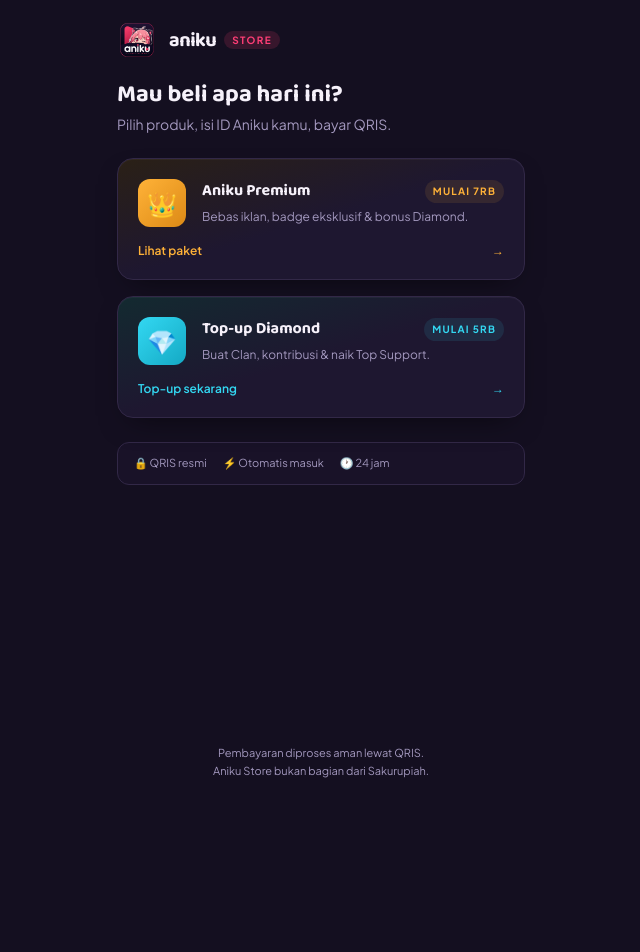
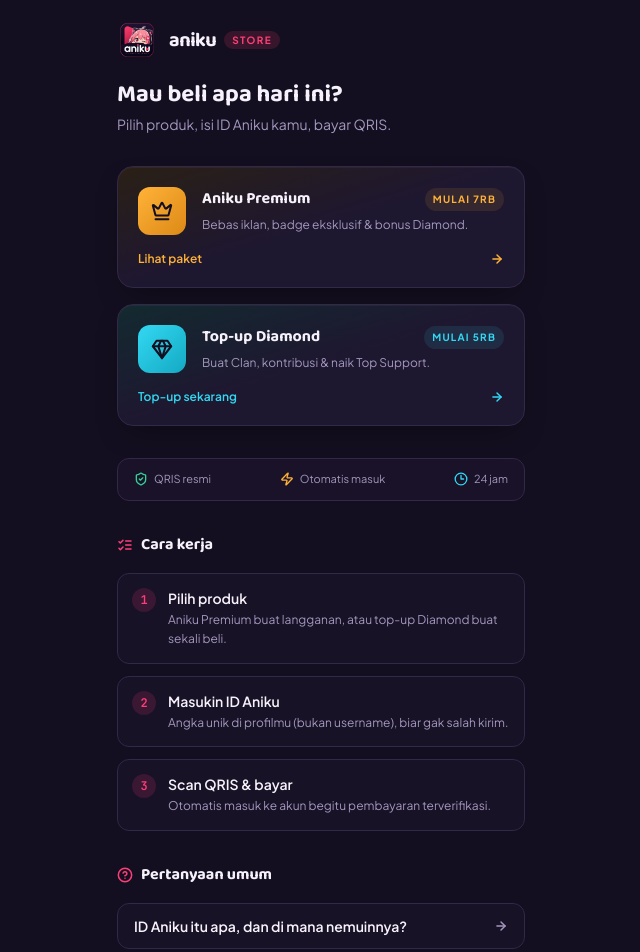
Before and after one commit to MisterXyz-sc/aniku-store, a Next.js app: page / in a window 1280 px wide. Shown: the top 952 px of the page, without its empty margins (319-959 px from the left). Before the commit the page ends 800 px from the top, so only its background shows below. Built offline with nearby package versions, Linux system fonts and the light colour scheme.

Commit message:
first commit

```diff
--- a/app/diamond/page.tsx
+++ b/app/diamond/page.tsx
@@ -2,6 +2,7 @@
 
 import { useEffect, useState } from 'react';
 import Link from 'next/link';
+import { CheckCircle2, ChevronLeft, ExternalLink, AlertCircle, Loader2 } from 'lucide-react';
 import type { CheckoutResponse } from '@/lib/types';
 
 type Step = 'amount' | 'paying' | 'success';
@@ -68,7 +69,9 @@
   if (step === 'success') {
     return (
       <div className="flex flex-col items-center text-center gap-4 pt-10 animate-rise-in">
-        <div className="w-16 h-16 rounded-full bg-good/15 flex items-center justify-center text-3xl">✅</div>
+        <div className="w-16 h-16 rounded-full bg-good/15 flex items-center justify-center">
+          <CheckCircle2 size={30} strokeWidth={2} className="text-good" />
+        </div>
         <div>
           <h2 className="font-display font-bold text-lg">Pembayaran berhasil</h2>
           <p className="mt-1 text-sm text-paper-muted">
@@ -127,9 +130,10 @@
                 href={invoice.checkout_url}
                 target="_blank"
                 rel="noreferrer"
-                className="text-center rounded-full border border-ink-line py-2.5 text-sm font-semibold transition hover:border-diamond/60 hover:text-diamond"
+                className="flex items-center justify-center gap-1.5 rounded-full border border-ink-line py-2.5 text-sm font-semibold transition hover:border-diamond/60 hover:text-diamond"
               >
                 Buka halaman pembayaran
+                <ExternalLink size={14} strokeWidth={2.25} />
               </a>
             )}
           </div>
@@ -144,8 +148,8 @@
 
   return (
     <div className="flex flex-col gap-5 animate-rise-in">
-      <Link href="/" className="text-xs text-paper-muted w-fit hover:text-paper transition">
-        ‹ Kembali
+      <Link href="/" className="flex items-center gap-1 text-xs text-paper-muted w-fit hover:text-paper transition">
+        <ChevronLeft size={14} strokeWidth={2.5} /> Kembali
       </Link>
 
       <div>
@@ -199,13 +203,18 @@
         </p>
       </div>
 
-      {error && <p className="text-sm text-bad">{error}</p>}
+      {error && (
+        <p className="flex items-start gap-1.5 text-sm text-bad">
+          <AlertCircle size={16} strokeWidth={2.25} className="shrink-0 mt-0.5" /> {error}
+        </p>
+      )}
 
       <button
         disabled={!userNumber.trim() || amount < 500 || submitting}
         onClick={handleSubmit}
-        className="rounded-full bg-diamond text-ink font-bold py-3.5 text-sm transition hover:bg-diamond-dark hover:text-paper disabled:opacity-40 disabled:hover:bg-diamond disabled:hover:text-ink"
+        className="flex items-center justify-center gap-2 rounded-full bg-diamond text-ink font-bold py-3.5 text-sm transition hover:bg-diamond-dark hover:text-paper disabled:opacity-40 disabled:hover:bg-diamond disabled:hover:text-ink"
       >
+        {submitting && <Loader2 size={16} strokeWidth={2.5} className="animate-spin" />}
         {submitting ? 'Memproses...' : 'Buat pesanan'}
       </button>
     </div>
--- a/app/page.tsx
+++ b/app/page.tsx
@@ -1,8 +1,43 @@
 import Link from 'next/link';
+import { Crown, Gem, ShieldCheck, Zap, Clock3, ArrowRight, ListChecks, HelpCircle } from 'lucide-react';
+
+const STEPS = [
+  {
+    title: 'Pilih produk',
+    body: 'Aniku Premium buat langganan, atau top-up Diamond buat sekali beli.'
+  },
+  {
+    title: 'Masukin ID Aniku',
+    body: 'Angka unik di profilmu (bukan username), biar gak salah kirim.'
+  },
+  {
+    title: 'Scan QRIS & bayar',
+    body: 'Otomatis masuk ke akun begitu pembayaran terverifikasi.'
+  }
+];
+
+const FAQS = [
+  {
+    q: 'ID Aniku itu apa, dan di mana nemuinnya?',
+    a: 'Angka unik di belakang tanda # pada profilmu di app Aniku. Beda dari username, dan gak berubah walau kamu ganti nama tampilan.'
+  },
+  {
+    q: 'Kenapa isi ID, bukan username?',
+    a: 'Username bisa diganti kapan aja, jadi rawan salah kirim. ID Aniku tetap, jadi top-up-nya pasti nyampe ke akun yang tepat.'
+  },
+  {
+    q: 'Berapa lama sampai masuk ke akun?',
+    a: 'Otomatis begitu pembayaran QRIS terverifikasi, biasanya di bawah semenit. Halaman pembayaran akan update sendiri tanpa perlu refresh.'
+  },
+  {
+    q: 'Metode pembayaran apa aja?',
+    a: 'Saat ini QRIS saja, jadi bisa dibayar dari e-wallet atau m-banking apa pun yang mendukung QRIS.'
+  }
+];
 
 export default function HomePage() {
   return (
-    <div className="flex flex-col gap-6 animate-rise-in">
+    <div className="flex flex-col gap-8 animate-rise-in">
       <div>
         <h1 className="font-display font-bold text-2xl leading-tight">Mau beli apa hari ini?</h1>
         <p className="mt-1 text-sm text-paper-muted">Pilih produk, isi ID Aniku kamu, bayar QRIS.</p>
@@ -14,8 +49,8 @@
           className="foil-card group rounded-2xl border border-ink-line bg-gradient-to-br from-[#2A2016] via-ink-raised to-ink-raised p-5 shadow-card transition hover:border-gold/50"
         >
           <div className="relative z-[2] flex items-start gap-4">
-            <div className="w-12 h-12 shrink-0 rounded-xl bg-gradient-to-br from-gold to-gold-dark flex items-center justify-center text-2xl">
-              👑
+            <div className="w-12 h-12 shrink-0 rounded-xl bg-gradient-to-br from-gold to-gold-dark flex items-center justify-center">
+              <Crown size={22} strokeWidth={2.25} className="text-ink" />
             </div>
             <div className="flex-1 min-w-0">
               <div className="flex items-center justify-between gap-2">
@@ -25,13 +60,13 @@
                 </span>
               </div>
               <p className="mt-1 text-xs text-paper-muted leading-relaxed">
-                Bebas iklan, badge eksklusif & bonus Diamond.
+                Bebas iklan, badge eksklusif &amp; bonus Diamond.
               </p>
             </div>
           </div>
           <div className="relative z-[2] mt-4 flex items-center justify-between text-xs font-semibold text-gold">
             Lihat paket
-            <span className="transition group-hover:translate-x-0.5">→</span>
+            <ArrowRight size={14} strokeWidth={2.5} className="transition group-hover:translate-x-0.5" />
           </div>
         </Link>
 
@@ -40,8 +75,8 @@
           className="foil-card group rounded-2xl border border-ink-line bg-gradient-to-br from-[#132A30] via-ink-raised to-ink-raised p-5 shadow-card transition hover:border-diamond/50"
         >
           <div className="relative z-[2] flex items-start gap-4">
-            <div className="w-12 h-12 shrink-0 rounded-xl bg-gradient-to-br from-diamond to-diamond-dark flex items-center justify-center text-2xl">
-              💎
+            <div className="w-12 h-12 shrink-0 rounded-xl bg-gradient-to-br from-diamond to-diamond-dark flex items-center justify-center">
+              <Gem size={22} strokeWidth={2.25} className="text-ink" />
             </div>
             <div className="flex-1 min-w-0">
               <div className="flex items-center justify-between gap-2">
@@ -51,22 +86,70 @@
                 </span>
               </div>
               <p className="mt-1 text-xs text-paper-muted leading-relaxed">
-                Buat Clan, kontribusi & naik Top Support.
+                Buat Clan, kontribusi &amp; naik Top Support.
               </p>
             </div>
           </div>
           <div className="relative z-[2] mt-4 flex items-center justify-between text-xs font-semibold text-diamond">
             Top-up sekarang
-            <span className="transition group-hover:translate-x-0.5">→</span>
+            <ArrowRight size={14} strokeWidth={2.5} className="transition group-hover:translate-x-0.5" />
           </div>
         </Link>
       </div>
 
-      <div className="flex items-center gap-4 rounded-xl border border-ink-line bg-ink-raised/50 px-4 py-3 text-[11px] text-paper-muted">
-        <span className="flex items-center gap-1.5">🔒 QRIS resmi</span>
-        <span className="flex items-center gap-1.5">⚡ Otomatis masuk</span>
-        <span className="flex items-center gap-1.5">🕐 24 jam</span>
+      <div className="flex items-center justify-between gap-3 rounded-xl border border-ink-line bg-ink-raised/50 px-4 py-3 text-[11px] text-paper-muted">
+        <span className="flex items-center gap-1.5">
+          <ShieldCheck size={14} strokeWidth={2.25} className="text-good" /> QRIS resmi
+        </span>
+        <span className="flex items-center gap-1.5">
+          <Zap size={14} strokeWidth={2.25} className="text-gold" /> Otomatis masuk
+        </span>
+        <span className="flex items-center gap-1.5">
+          <Clock3 size={14} strokeWidth={2.25} className="text-diamond" /> 24 jam
+        </span>
       </div>
+
+      <section className="flex flex-col gap-4">
+        <div className="flex items-center gap-2">
+          <ListChecks size={16} strokeWidth={2.25} className="text-brand" />
+          <h2 className="font-display font-bold text-base">Cara kerja</h2>
+        </div>
+        <ol className="flex flex-col gap-3">
+          {STEPS.map((step, i) => (
+            <li key={step.title} className="flex gap-3 rounded-xl border border-ink-line bg-ink-raised/40 p-3.5">
+              <span className="shrink-0 w-6 h-6 rounded-full bg-brand/15 text-brand text-xs font-bold flex items-center justify-center font-mono">
+                {i + 1}
+              </span>
+              <div className="min-w-0">
+                <p className="text-sm font-semibold">{step.title}</p>
+                <p className="mt-0.5 text-xs text-paper-muted leading-relaxed">{step.body}</p>
+              </div>
+            </li>
+          ))}
+        </ol>
+      </section>
+
+      <section className="flex flex-col gap-4">
+        <div className="flex items-center gap-2">
+          <HelpCircle size={16} strokeWidth={2.25} className="text-brand" />
+          <h2 className="font-display font-bold text-base">Pertanyaan umum</h2>
+        </div>
+        <div className="flex flex-col gap-2">
+          {FAQS.map((item) => (
+            <details key={item.q} className="group rounded-xl border border-ink-line bg-ink-raised/40 px-4 py-3">
+              <summary className="flex items-center justify-between gap-3 cursor-pointer list-none text-sm font-semibold marker:content-none">
+                {item.q}
+                <ArrowRight
+                  size={14}
+                  strokeWidth={2.5}
+                  className="shrink-0 text-paper-muted transition-transform duration-200 group-open:rotate-90"
+                />
+              </summary>
+              <p className="mt-2 text-xs text-paper-muted leading-relaxed">{item.a}</p>
+            </details>
+          ))}
+        </div>
+      </section>
     </div>
   );
 }
--- a/package.json
+++ b/package.json
@@ -10,6 +10,7 @@
   },
   "dependencies": {
     "@supabase/supabase-js": "^2.45.4",
+    "lucide-react": "^0.383.0",
     "next": "14.2.5",
     "react": "^18.3.1",
     "react-dom": "^18.3.1"
```
Also changed, not shown: app/premium/page.tsx (+19 -10 lines).
